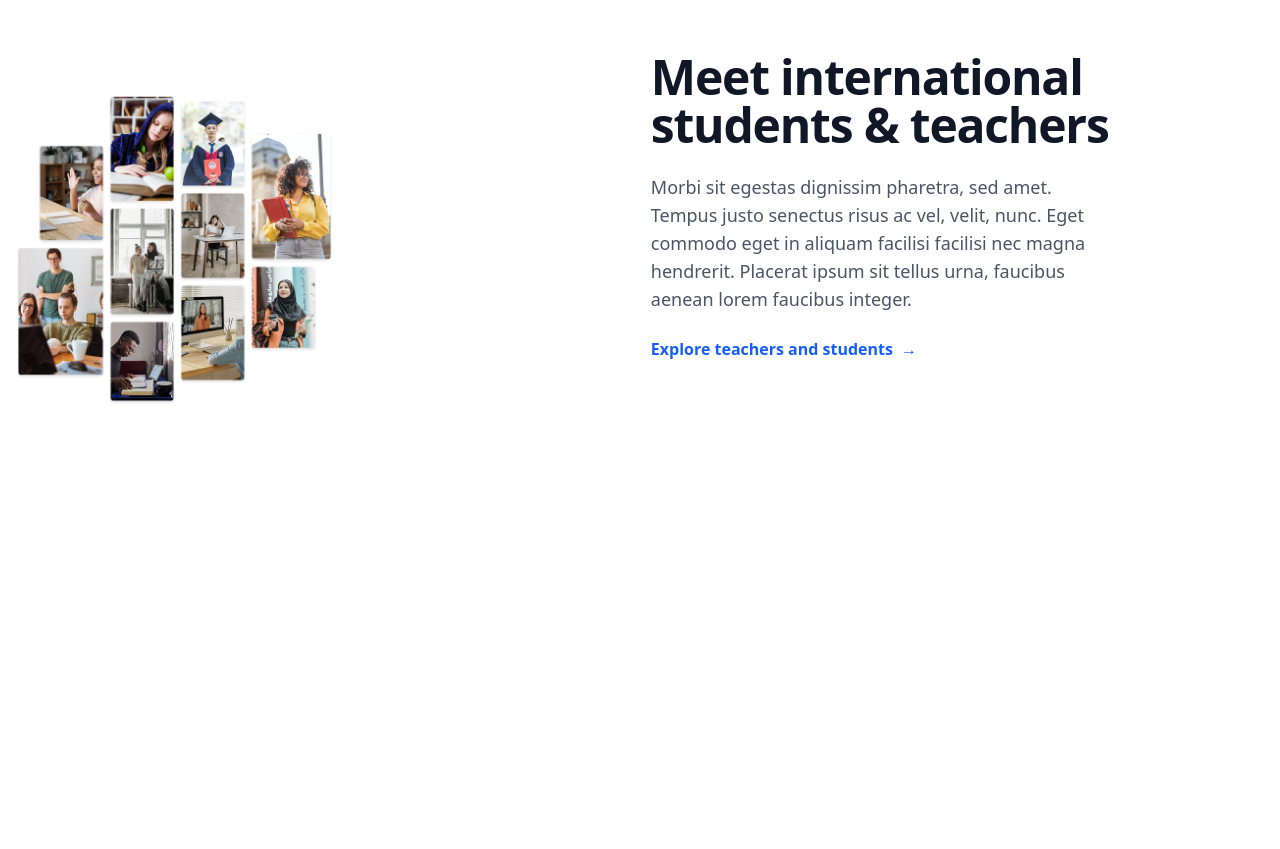
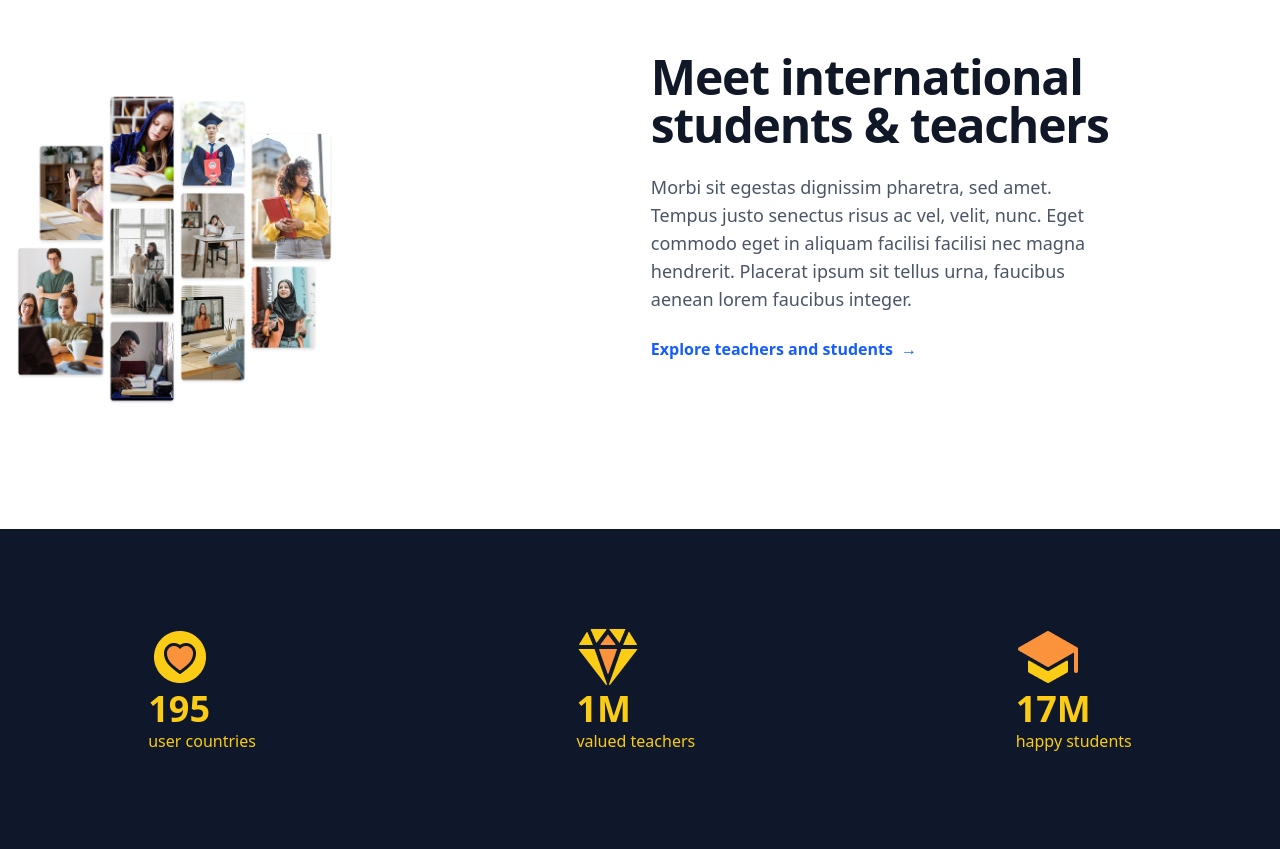
Before and after one commit to tabarovahadica46-source/h.t, a website: page index.html in a window 1280 px wide. Shown: the part 2301-3150 px from the top of the page. Before the commit the page ends 2830 px from the top, so only its background shows below. Drawn offline with Linux system fonts and the light colour scheme.

Commit message:
section-3

```diff
--- a/index.html
+++ b/index.html
@@ -227,5 +227,23 @@
 
   </div>
 </section>
+<section class="bg-[#0F172A] h-120 flex items-center flex-col gap-6 lg:flex-row lg:justify-around lg:h-80">
+    <div class="text-[#FACC15]">
+        <img src="./images/Icon.png" alt="">
+        <h1 class="text-4xl font-bold">195</h1>
+        <p>user countries</p>
+    </div>
+     <div class="text-[#FACC15]">
+        <img src="./images/b.png" alt="">
+        <h1 class="text-4xl font-bold">1M</h1>
+        <p>valued teachers</p>
+    </div>
+     <div class="text-[#FACC15]">
+        <img src="./images/sh.png" alt="">
+        <h1 class="text-4xl font-bold">17M</h1>
+        <p>happy students</p>
+    </div>
+
+</section>
 </body>
 </html>
```
Also changed, not shown: images/Icon.png (added), images/b.png (added), images/sh.png (added), src/output.css.
